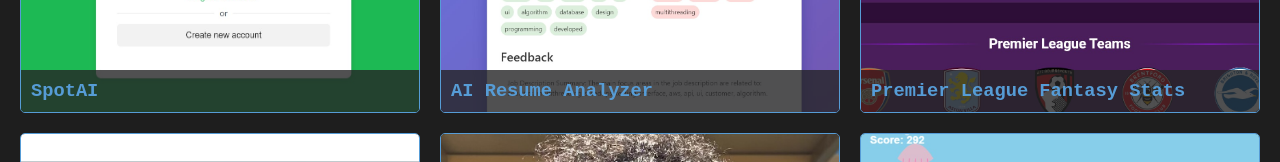
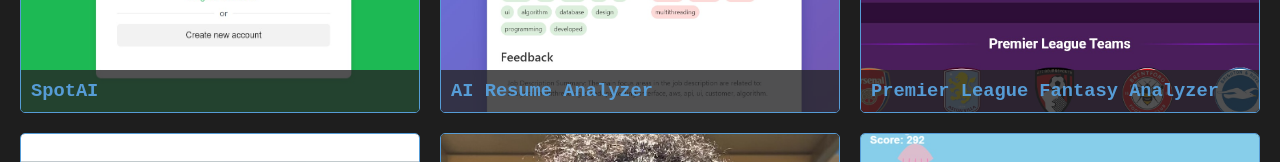
Before and after one commit to husainwafaie/Project-Showcase, a React (Create React App) app: page / in a window 1280 px wide. Shown: the part 982-1144 px from the top of the page. Built offline with nearby package versions, Linux system fonts and the light colour scheme.

Commit message:
Update project name

```diff
--- a/src/App.js
+++ b/src/App.js
@@ -180,7 +180,7 @@
           githubLink="https://github.com/husainwafaie/Resume-Analyzer"
         />
         <ProjectCard
-          title="Premier League Fantasy Stats"
+          title="Premier League Fantasy Analyzer"
           description="#An app that allows you to view, analyze, compare PL stats (for 2023-2024) for over 700 players and 20 teams"
           technologies={["TypeScript", "React", "MongoDB", "Tailwind CSS", "Python FastAPI"]}
           completed="false"
```
